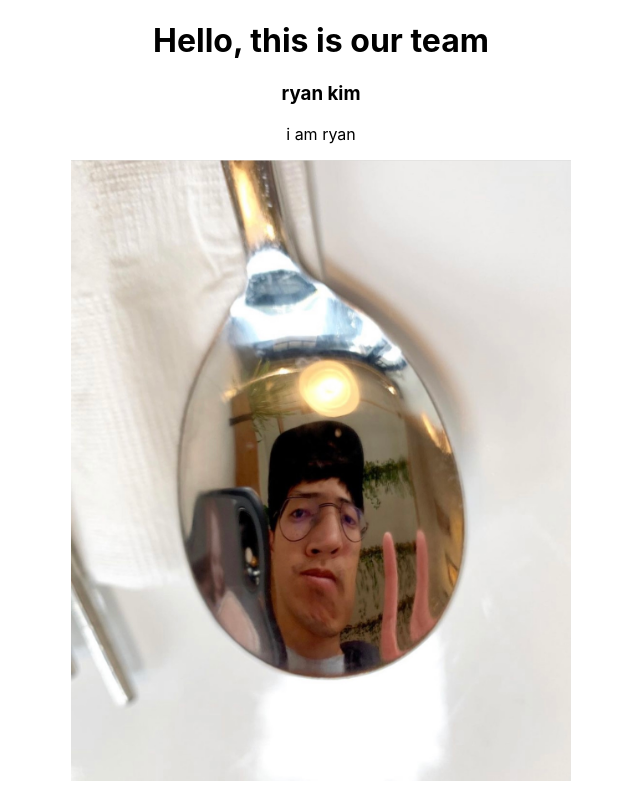
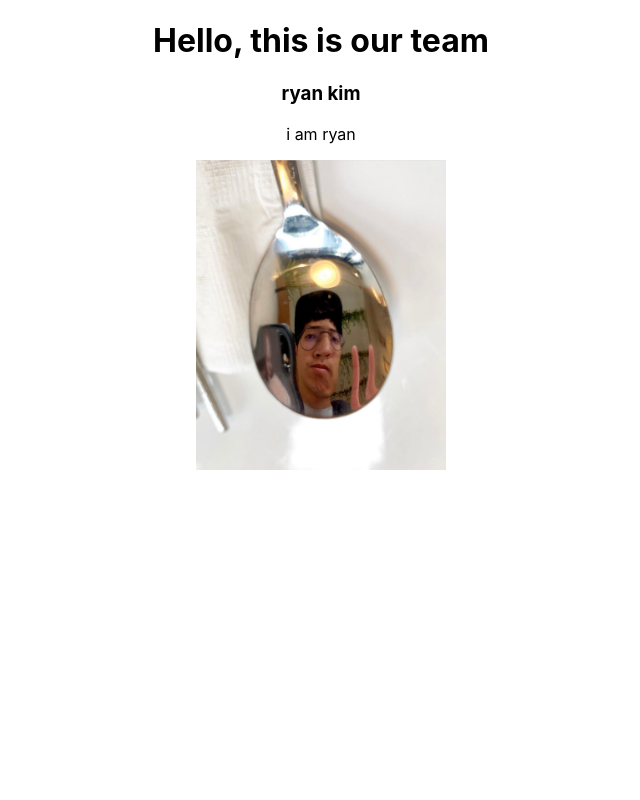
Before and after one commit to jaackie25/group-github-lab, a React (Create React App) app: page / in a window 1280 px wide. Shown: the whole page, without its empty margins (319-959 px from the left). Built offline with nearby package versions, Linux system fonts and the light colour scheme.

Commit message:
ryan update

```diff
--- a/src/AboutData.jsx
+++ b/src/AboutData.jsx
@@ -1,11 +1,11 @@
-import ryan from './image/ryan.jpeg'
+import rk from './image/ryan.jpeg'
 
 const aboutData = [  {
 
   name: 'ryan kim',
   blurb: 'i am ryan',
   img:
-  <img className="portImage" src={ryan} alt='ryan'
+  <img className="portImage" src={rk} alt='ryan'
   />
 },
 
--- a/src/App.css
+++ b/src/App.css
@@ -39,5 +39,5 @@
 
 
 .portImage {
-  max-width: 500px;
+  max-width: 250px;
 }
```
